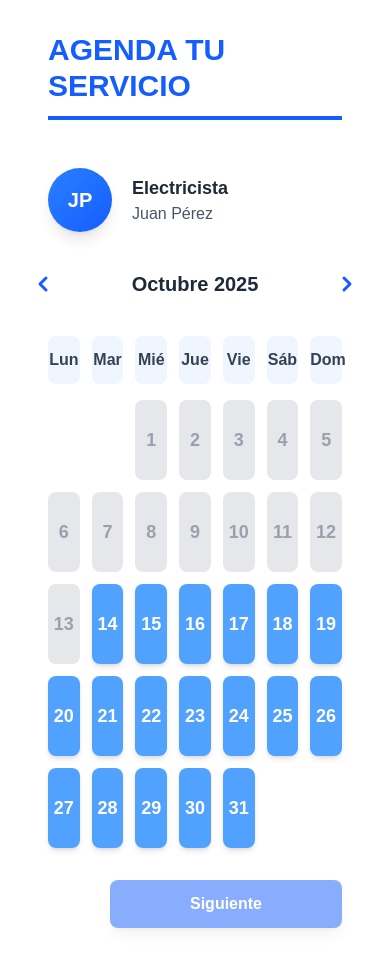
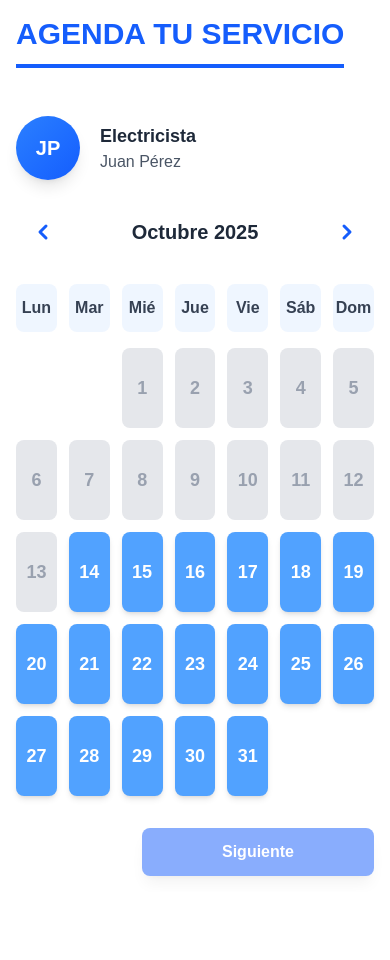
Before and after one commit to robertgt0/alquiler_front, a Next.js app: page /agenda_proveedor in a window 390 px wide. After the commit the page ends 892 px from the top, so only its background shows below. Built offline with nearby package versions, Linux system fonts and the light colour scheme; no server answers.

Commit message:
Adjust padding and margin in Calendario component for improved layout

```diff
--- a/src/app/agenda_proveedor/components/calendario.tsx
+++ b/src/app/agenda_proveedor/components/calendario.tsx
@@ -148,7 +148,7 @@ const Calendario: React.FC = () => {
   }
 
   return (
-    <div className="min-h-screen w-full bg-white py-8 px-12">
+    <div className="min-h-screen w-full bg-white py-4 px-4 sm:py-8 sm:px-12">
       <div className="w-full max-w-7xl mx-auto">
         <div className="bg-white rounded-xl mb-8">
           <div className="border-b-4 border-blue-600 pb-3 mb-8 inline-block">
```
